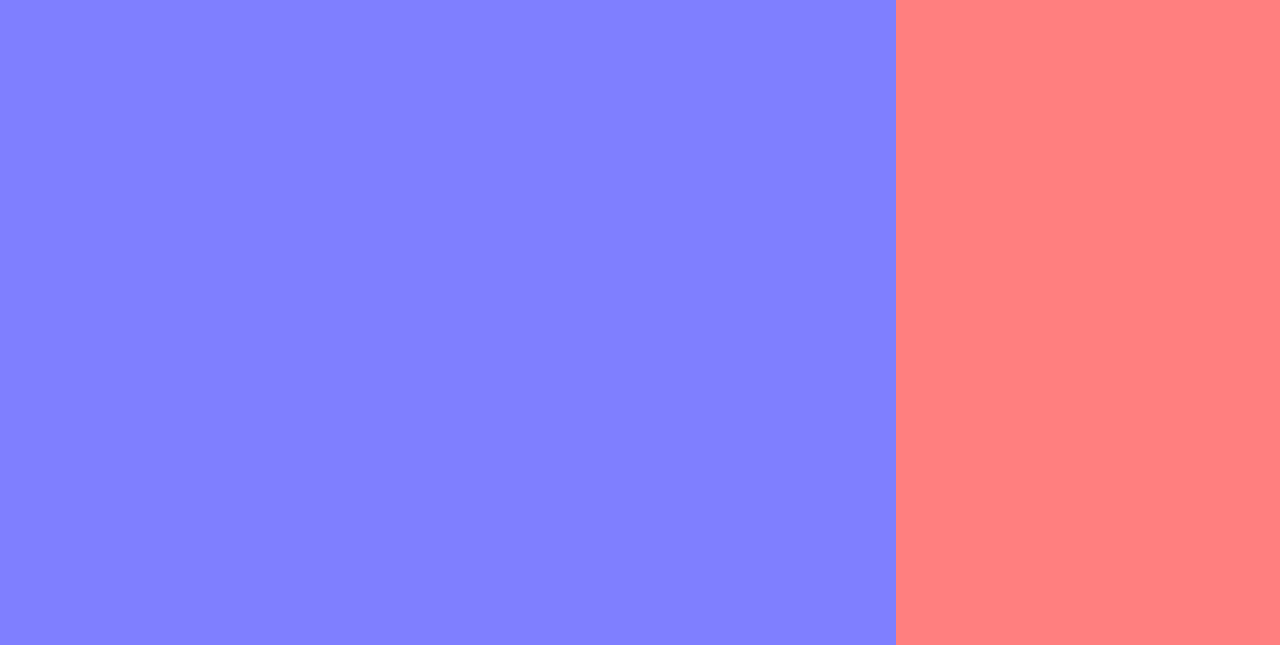
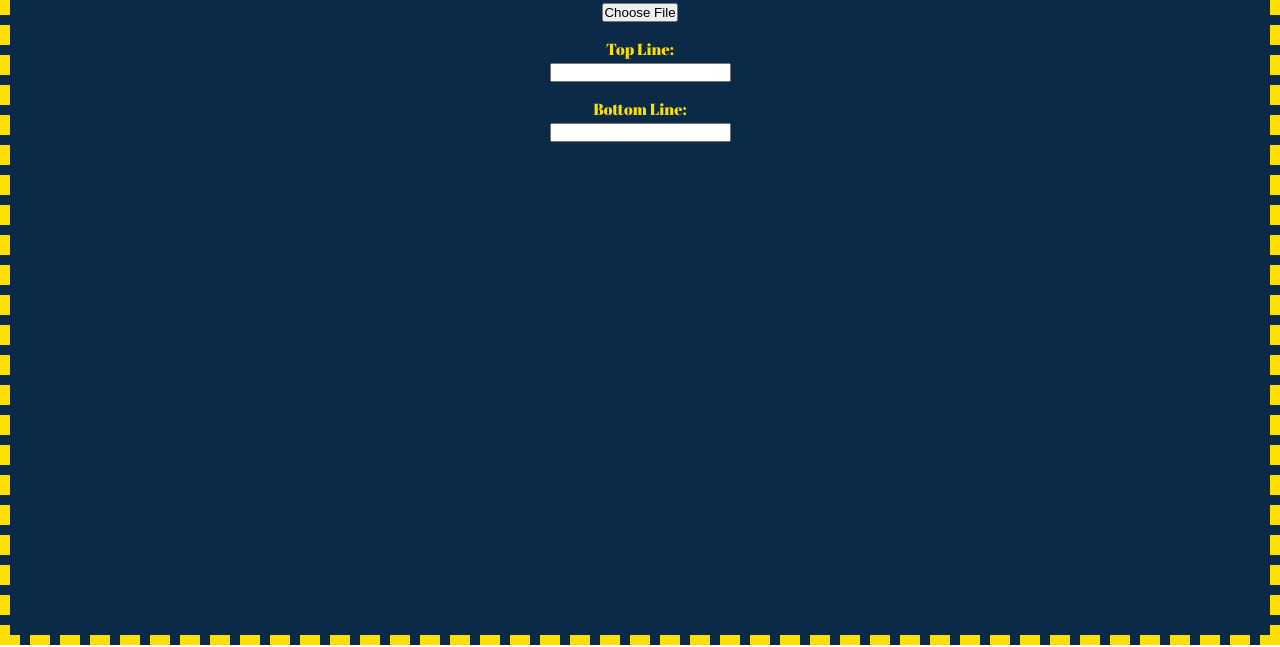
Before and after one commit to SolaOmi/memeMaker, a plain HTML site: page index.html in a window 1280 px wide. Shown: the part 155-802 px from the top of the page. Drawn offline with nearby package versions, Linux system fonts and the light colour scheme.

Commit message:
Change styling and layout

```diff
--- a/css/style.css
+++ b/css/style.css
@@ -1,23 +1,34 @@
-html, body {
-  height: 100%;
+@import url('https://fonts.googleapis.com/css?family=Abril+Fatface');
+
+* {
+  box-sizing: border-box;
   padding: 0;
   margin: 0;
 }
 
-#main {
+html, body {
   height: 100%;
 }
 
-#menu {
-  width: 30%;
-  height: 100%;
-  float: right;
-  background-color: rgba(255,0,0,0.5);
+h1 {
+  font-size: 48px;
 }
 
-#imageHolder {
-  width: 70%;
+#menu {
+  width: 100%;
   height: 100%;
-  float: left;
-  background-color: rgba(0,0,255,0.5);
+  background-color: rgb(11,42,71);
+  text-align: center;
+  color: rgb(255,223,0);
+  padding: 5%;
+  border: 10px rgb(255, 223, 0) dashed;
+  font-family: "Abril Fatface";
 }
+
+#file input {
+  display: none;
+}
+
+h1, #file, #topLineText {
+  margin-bottom: 1rem;
+}
--- a/index.html
+++ b/index.html
@@ -2,13 +2,24 @@
 <html>
   <link rel="stylesheet" href="css/style.css">
   <body>
-    <div id="main">
-      <div id="imageHolder">
-        a
+    <div id="menu">
+      <h1>Meme Maker</h1>
+      <div id="file">
+        <input type="file"/>
+        <button>Choose File</button>
       </div>
-      <div id="menu">
-        b
+      <div id="topLineText">
+        <span>Top Line:</span><br/>
+        <input type="text"><br/>
       </div>
+      <div id="bottomLineText">
+        <span>Bottom Line:</span><br/>
+        <input type="text"><br/>
+      </div>
+      <canvas id="image" width="500" height="500">
+      </canvas>
     </div>
+    <script src="https://ajax.googleapis.com/ajax/libs/jquery/3.2.1/jquery.min.js"></script>
+    <script src="js/script.js"></script>
   </body>
 </html>
--- /dev/null
+++ b/js/script.js
@@ -0,0 +1,3 @@
+$('#file button').click(function(){
+    $('#file input').trigger('click');
+})
```
Also changed, not shown: JavaScript/main.js (deleted), cat_pic.jpg (added).
